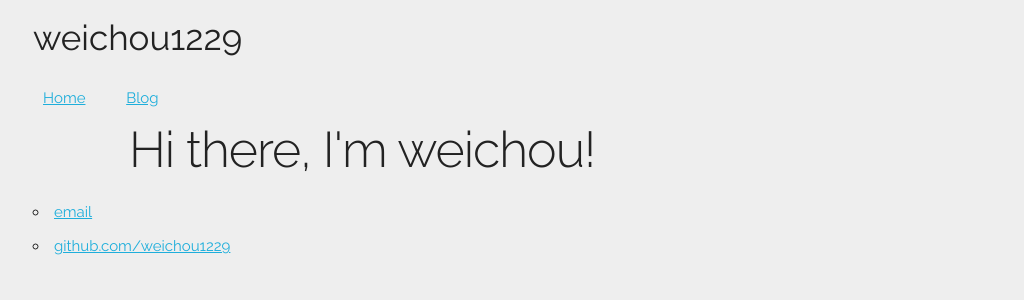
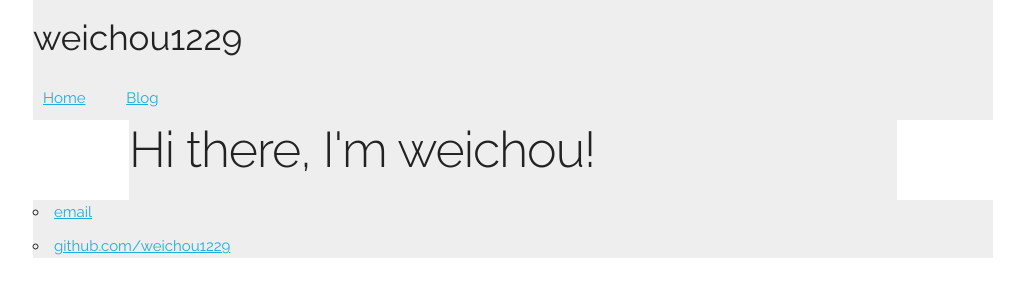
Before and after one commit to weichou1229/weichou.github.io, a Jekyll site: the page built from index.html, in a window 1280 px wide. Shown: the top 300 px of the page, without its empty margins (127-1151 px from the left). Built offline with Jekyll 4.4.1, drawn with Linux system fonts in a browser that asks for light colours.

Commit message:
modify test

```diff
--- a/css/main.css
+++ b/css/main.css
@@ -1,4 +1,4 @@
-body{
+body >*{
   background-color: #eeeeee;
 }
 header{
```
